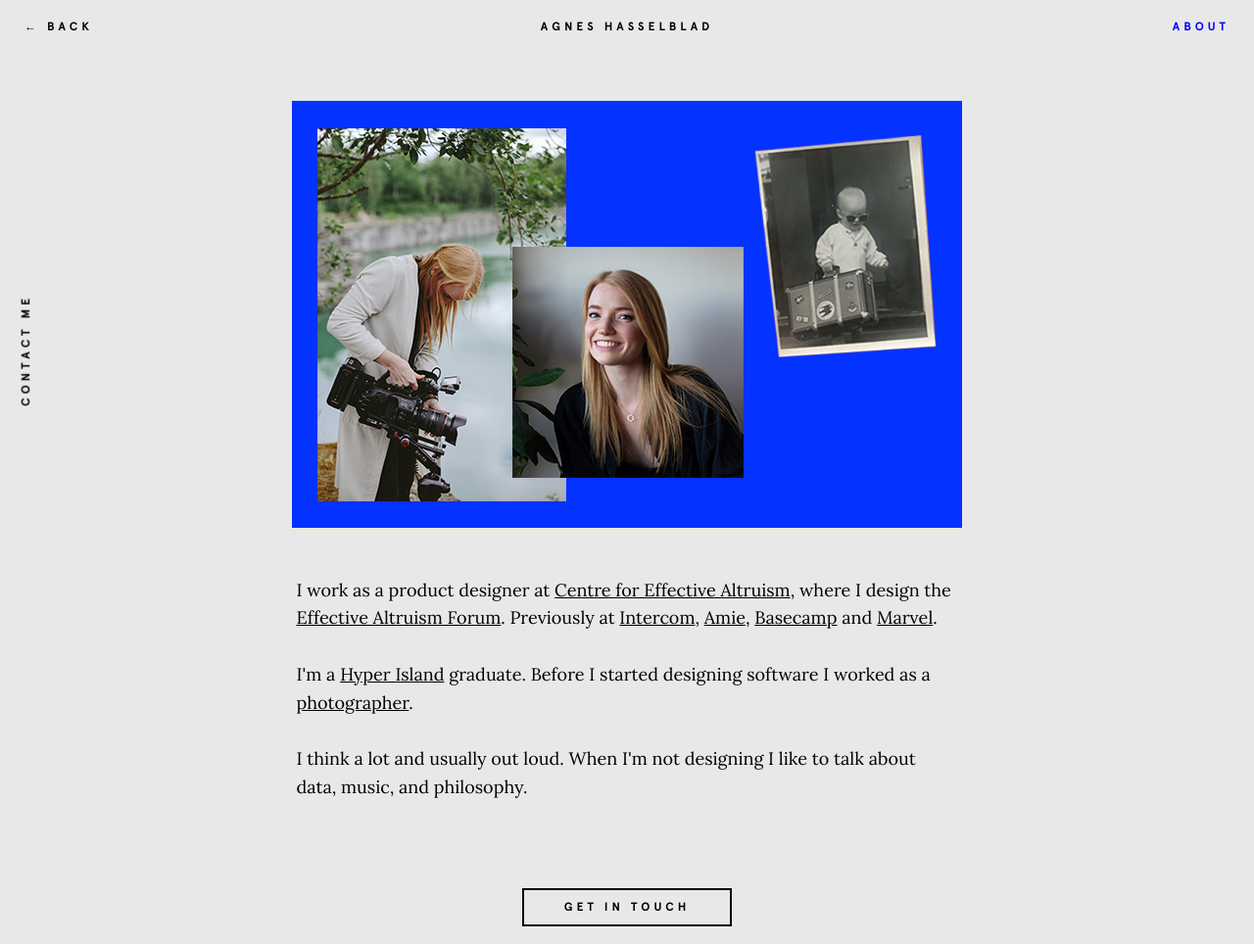
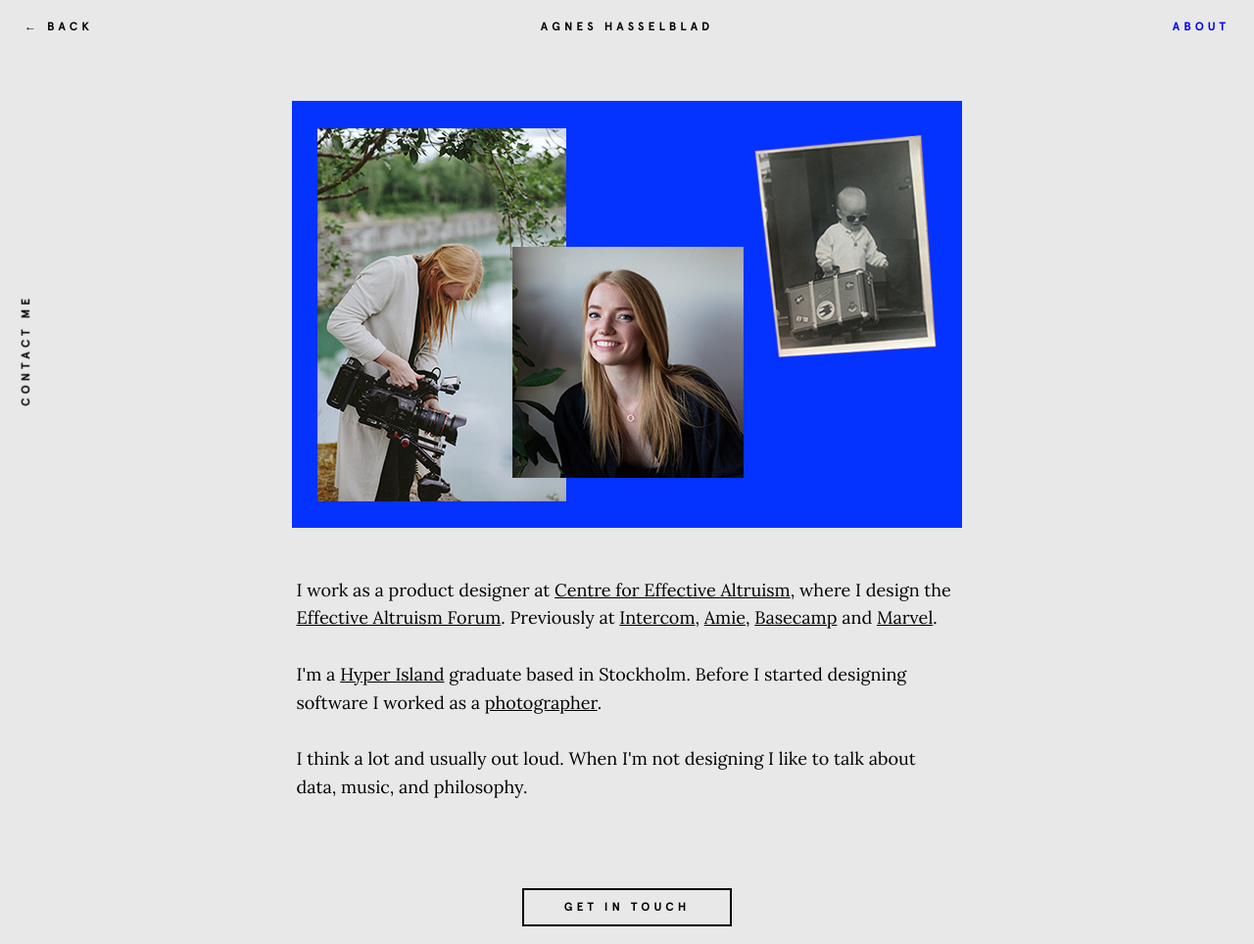
Before and after one commit to agnesstenlund/agnesstenlund.github.io, a plain HTML site: page about.html in a window 1280 px wide. Shown: the top 964 px of the page at 98% size. Drawn offline with Linux system fonts and the light colour scheme.

Commit message:
About: based in Stockholm
Co-Authored-By: Claude Opus 5.5 <noreply@anthropic.com>

```diff
--- a/about.html
+++ b/about.html
@@ -36,7 +36,7 @@
         I work as a product designer at <a href="https://www.centreforeffectivealtruism.org/">Centre for Effective Altruism</a>, where I design the <a href="https://forum.effectivealtruism.org/">Effective Altruism Forum</a>. Previously at <a href="https://www.intercom.com/">Intercom</a>, <a href="https://www.amie.so/">Amie</a>, <a href="https://basecamp.com">Basecamp</a> and <a href="https://marvelapp.com">Marvel</a>.
         </br>
         </br>
-        I'm a <a href="https://www.hyperisland.com/">Hyper Island</a> graduate. Before I started designing software I worked as a <a href="photography.html">photographer</a>.
+        I'm a <a href="https://www.hyperisland.com/">Hyper Island</a> graduate based in Stockholm. Before I started designing software I worked as a <a href="photography.html">photographer</a>.
         </br>
         </br>
        I think a lot and usually out loud. When I'm not designing I like to talk about data, music, and philosophy.
```
